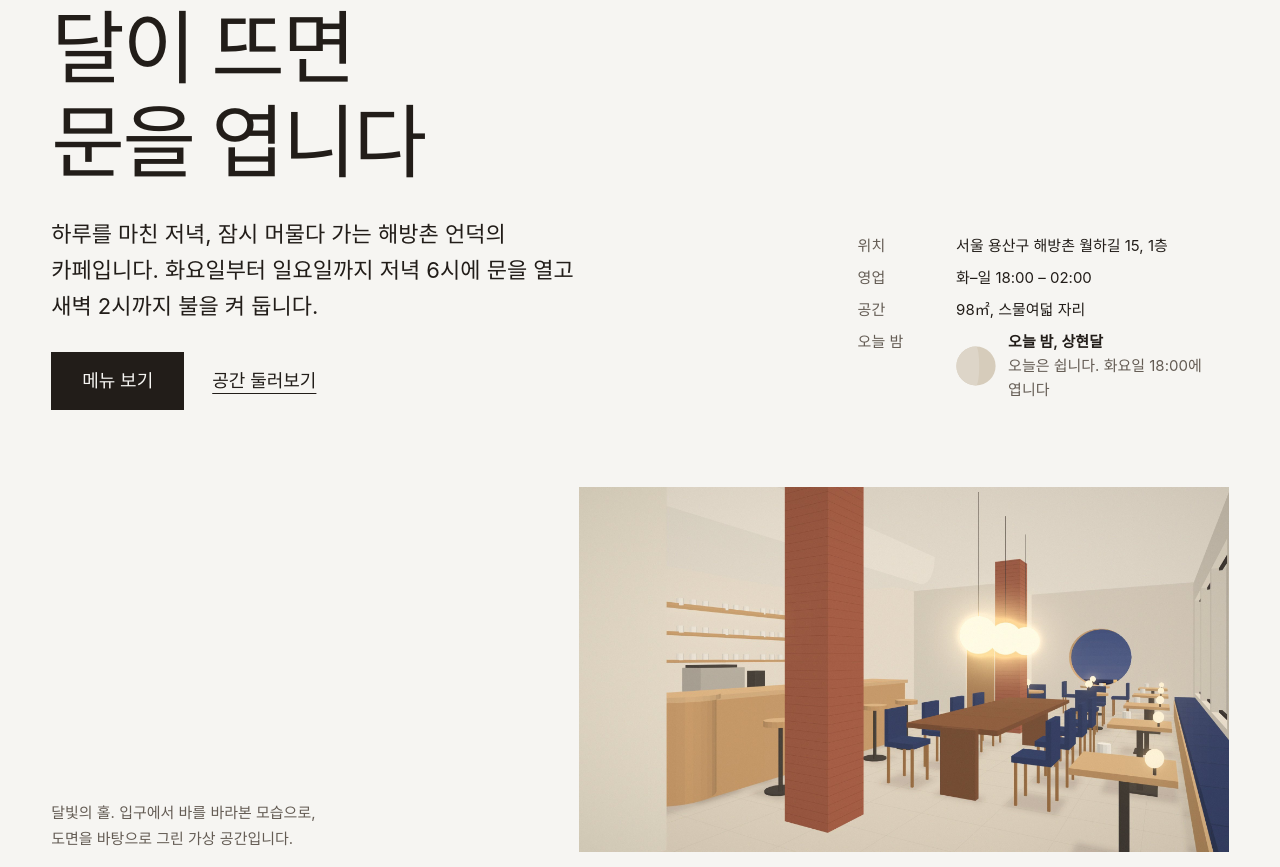
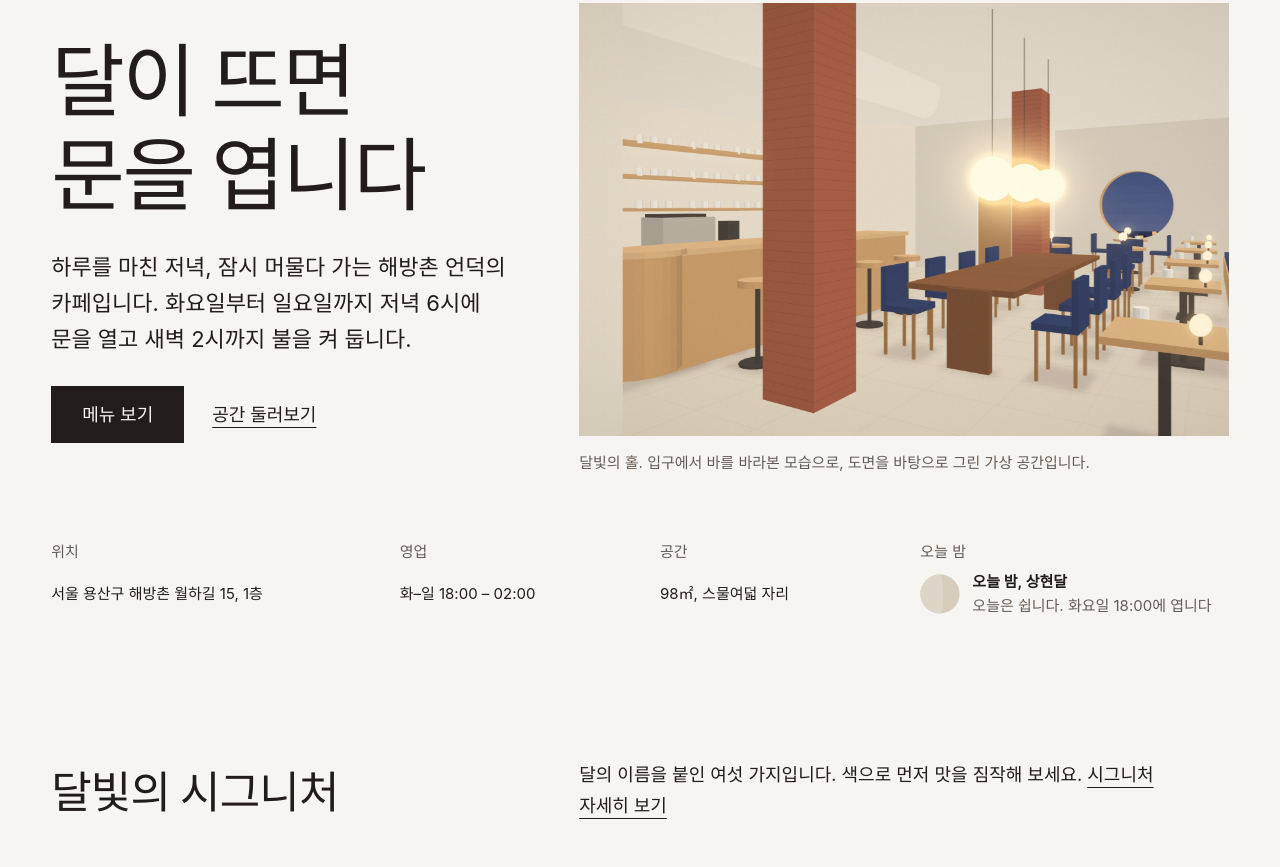
Before and after one commit to LifeBreeze/web.project, a plain HTML site: page projects/moonlight-cafe/index.html in a window 1280 px wide. Shown: the part 150-1017 px from the top of the page. Drawn offline with Linux system fonts and the light colour scheme; a web font is replaced by a local one.

Commit message:
달빛카페: 홈 첫 화면을 왼쪽 글 · 오른쪽 사진 한 줄과 그 아래 정보 네 칸으로 바꿔 빈 곳을 없애고, 소개의 카페 이야기 · 달빛이라는 이름 사이를 좁힘
Co-Authored-By: Claude Opus 5.5 <noreply@anthropic.com>

```diff
--- a/projects/moonlight-cafe/css/style.css
+++ b/projects/moonlight-cafe/css/style.css
@@ -429,7 +429,7 @@ button, input {
 }
 
 /* ---------- 5. 홈 ---------- */
-/* 5-1. 첫 화면: 제목과 정보, 그 아래 화면 가득 사진 한 장 */
+/* 5-1. 첫 화면: 왼쪽 글 · 오른쪽 사진을 한 줄에, 그 아래 정보 네 칸 */
 .hero-head {
   display: grid;
   gap: 40px;
@@ -519,9 +519,7 @@ button, input {
 .hero-photo {
   display: grid;
   gap: 14px;
-  max-width: calc(var(--max) + var(--margin) * 2);
-  margin: clamp(48px, 6vw, 96px) auto 0;
-  padding-inline: var(--margin);
+  margin: 0;
 }
 
 .hero-photo-frame {
@@ -541,26 +539,28 @@ button, input {
   color: var(--muted);
 }
 
-@media (min-width: 900px) {
-  /* 사진은 오른쪽 7칸만, 설명은 왼쪽 아래에 작게 */
-  .hero-photo {
-    grid-template-columns: 5fr 7fr;
-    gap: 64px;
-    align-items: end;
-  }
-
-  .hero-photo figcaption {
-    grid-column: 1;
-    grid-row: 1;
-    max-width: 18em;
-  }
-
-  .hero-photo-frame {
-    grid-column: 2;
-  }
-
-  .hero-photo img {
-    aspect-ratio: 16 / 9;
+/* 정보: 좁은 화면은 목록, 넓은 화면은 네 칸 한 줄 */
+.hero-meta {
+  max-width: calc(var(--max) + var(--margin) * 2);
+  margin: clamp(40px, 5vw, 72px) auto 0;
+  padding-inline: var(--margin);
+}
+
+@media (min-width: 700px) {
+  .hero-meta {
+    grid-template-columns: repeat(2, 1fr);
+    gap: 28px 40px;
+  }
+
+  .hero-meta div {
+    grid-template-columns: 1fr;
+    gap: 6px;
+  }
+}
+
+@media (min-width: 1100px) {
+  .hero-meta {
+    grid-template-columns: 1.4fr 1fr 1fr 1.4fr;
   }
 }
 
@@ -572,13 +572,9 @@ button, input {
 
 @media (min-width: 900px) {
   .hero-head {
-    grid-template-columns: 8fr 4fr;
+    grid-template-columns: 5fr 7fr;
     gap: 64px;
-    align-items: end;
-  }
-
-  .hero-meta {
-    padding-bottom: 8px;
+    align-items: center;
   }
 }
 
@@ -1904,6 +1900,15 @@ html:has(.menu-dialog[open]) {
   .visit-hours .today-tag {
     margin-left: 6px;
   }
+}
+
+/* 소개: 이어지는 두 글(카페 이야기 · 달빛이라는 이름)은 사이를 좁게 */
+.about-story:has(+ .about-story) {
+  padding-bottom: 0;
+}
+
+.about-story + .about-story {
+  padding-top: clamp(48px, 6vw, 88px);
 }
 
 /* 약도 */
--- a/projects/moonlight-cafe/index.html
+++ b/projects/moonlight-cafe/index.html
@@ -10,10 +10,10 @@
   <link rel="preconnect" href="https://fonts.gstatic.com" crossorigin>
   <link rel="stylesheet" href="https://fonts.googleapis.com/css2?family=Gowun+Batang:wght@400;700&display=swap">
   <link rel="stylesheet" href="https://cdn.jsdelivr.net/gh/orioncactus/pretendard@v1.3.9/dist/web/variable/pretendardvariable-dynamic-subset.min.css">
-  <link rel="stylesheet" href="css/style.css?v=20261116-11">
-  <script src="js/data-news.js?v=20261116-11" defer></script>
-  <script src="js/common.js?v=20261116-11" defer></script>
-  <script src="js/home.js?v=20261116-11" defer></script>
+  <link rel="stylesheet" href="css/style.css?v=20261116-12">
+  <script src="js/data-news.js?v=20261116-12" defer></script>
+  <script src="js/common.js?v=20261116-12" defer></script>
+  <script src="js/home.js?v=20261116-12" defer></script>
 </head>
 <body>
   <a class="skip-link" href="#main">본문 바로가기</a>
@@ -50,6 +50,13 @@
             <a class="text-link" href="space.html">공간 둘러보기</a>
           </div>
         </div>
+        <figure class="hero-photo">
+          <div class="hero-photo-frame">
+            <img src="images/space/hall.jpg" alt="한지 등 세 개 아래 긴 원목 테이블과 오크 바가 보이는 달빛의 홀" width="2400" height="1350" fetchpriority="high" data-fallback="images/found/latte-pour.jpg" data-fallback-alt="우유를 부어 라떼 위에 무늬를 그리는 손">
+          </div>
+          <figcaption>달빛의 홀. 입구에서 바를 바라본 모습으로, 도면을 바탕으로 그린 가상 공간입니다.</figcaption>
+        </figure>
+      </div>
       <dl class="meta hero-meta" data-reveal>
         <div><dt>위치</dt><dd>서울 용산구 해방촌 월하길 15, 1층</dd></div>
         <div><dt>영업</dt><dd>화–일 18:00 – 02:00</dd></div>
@@ -69,13 +76,6 @@
           </dd>
         </div>
       </dl>
-      </div>
-      <figure class="hero-photo">
-        <div class="hero-photo-frame">
-          <img src="images/space/hall.jpg" alt="한지 등 세 개 아래 긴 원목 테이블과 오크 바가 보이는 달빛의 홀" width="2400" height="1350" fetchpriority="high" data-fallback="images/found/latte-pour.jpg" data-fallback-alt="우유를 부어 라떼 위에 무늬를 그리는 손">
-        </div>
-        <figcaption>달빛의 홀. 입구에서 바를 바라본 모습으로, 도면을 바탕으로 그린 가상 공간입니다.</figcaption>
-      </figure>
     </section>
 
     <section class="signature" aria-labelledby="signature-title">
```
Also changed, not shown: projects/moonlight-cafe/about.html (+6 -6 lines), projects/moonlight-cafe/menu.html (+4 -4 lines), projects/moonlight-cafe/news.html (+4 -4 lines), projects/moonlight-cafe/space.html (+3 -3 lines), projects/moonlight-cafe/visit.html (+3 -3 lines). Lines whose indentation alone changed are shown as unchanged.
